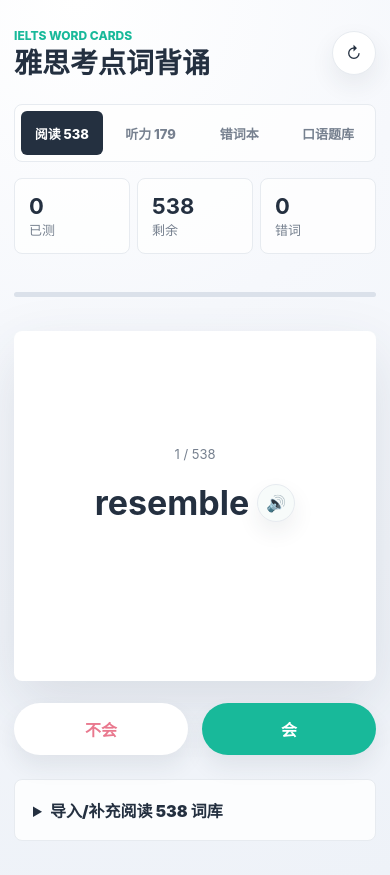
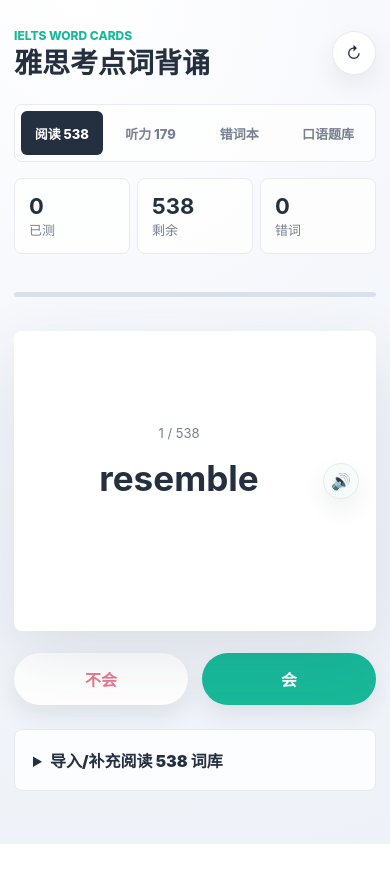
Before and after one commit to yihuiWang-study/beidancijiayou, a website: page index.html in a window 390 px wide. After the commit the page ends 844 px from the top, so only its background shows below. Drawn offline with Linux system fonts and the light colour scheme.

Commit message:
Add files via upload

```diff
--- a/app.js
+++ b/app.js
@@ -97,6 +97,7 @@ function pickWord() {
 }
 
 function render() {
+  document.body.dataset.mode = state.mode;
   const saved = readStore();
   const pool = activePool();
   const doneMap = state.mode === "speaking" ? saved.speakingDone || {} : saved.done || {};
--- a/styles.css
+++ b/styles.css
@@ -162,17 +162,18 @@ h1 {
 }
 
 .word-card {
-  width: min(100%, 520px);
-  min-height: 380px;
+  position: relative;
+  width: min(100%, 600px);
+  min-height: 340px;
   margin: 34px auto 0;
-  padding: 34px 30px;
+  padding: 34px 72px;
   border: 1px solid rgba(255,255,255,0.8);
   border-radius: 8px;
   background: var(--card);
-  box-shadow: var(--shadow);
+  box-shadow: 0 24px 70px rgba(45, 58, 82, 0.12);
   display: grid;
   align-content: center;
-  gap: 22px;
+  gap: 18px;
   text-align: center;
 }
 
@@ -185,20 +186,35 @@ h1 {
   display: flex;
   align-items: center;
   justify-content: center;
-  gap: 12px;
+  gap: 0;
 }
 
 #term {
   min-width: 0;
-  overflow-wrap: anywhere;
-  font-size: clamp(34px, 8vw, 58px);
-  line-height: 1.08;
+  max-width: 20ch;
+  margin: 0 auto;
+  overflow-wrap: normal;
+  text-wrap: balance;
+  font-size: clamp(32px, 5vw, 48px);
+  line-height: 1.12;
+  letter-spacing: 0;
+}
+
+body[data-mode="speaking"] #term {
+  max-width: 24ch;
+  font-size: clamp(28px, 3.5vw, 40px);
+  line-height: 1.18;
+  font-weight: 850;
 }
 
 .speak-button {
+  position: absolute;
+  right: 34px;
+  top: 50%;
+  transform: translateY(-50%);
   flex: 0 0 auto;
-  width: 42px;
-  height: 42px;
+  width: 40px;
+  height: 40px;
   border: 1px solid var(--line);
   border-radius: 50%;
   background: #f7fbfa;
@@ -346,16 +362,23 @@ textarea {
     grid-template-columns: repeat(3, 1fr);
   }
   .word-card {
-    min-height: 350px;
-    padding: 28px 20px;
+    min-height: 300px;
+    padding: 30px 54px 30px 22px;
   }
 
-  .term-row {
-    gap: 8px;
+  #term {
+    max-width: 18ch;
+    font-size: clamp(30px, 9vw, 40px);
+  }
+
+  body[data-mode="speaking"] #term {
+    max-width: 21ch;
+    font-size: clamp(24px, 7vw, 32px);
   }
 
   .speak-button {
-    width: 38px;
-    height: 38px;
+    right: 16px;
+    width: 36px;
+    height: 36px;
   }
 }
```
